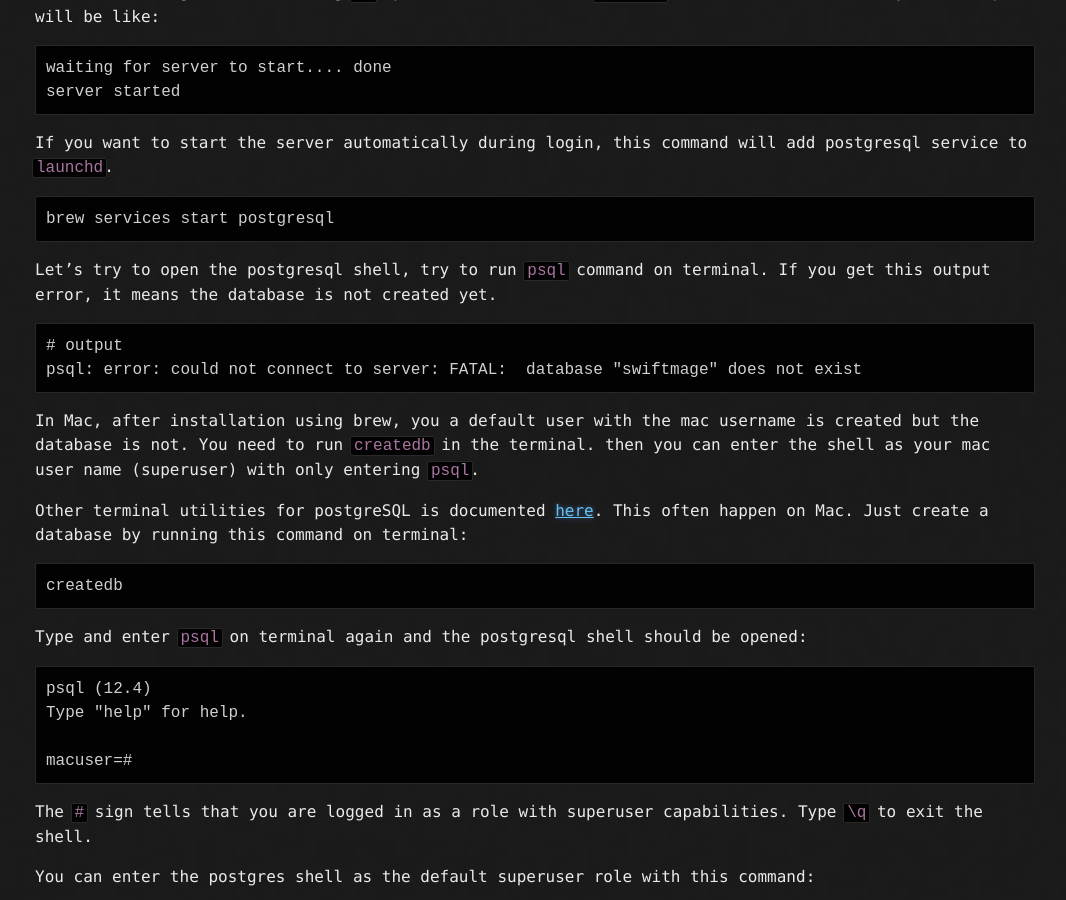
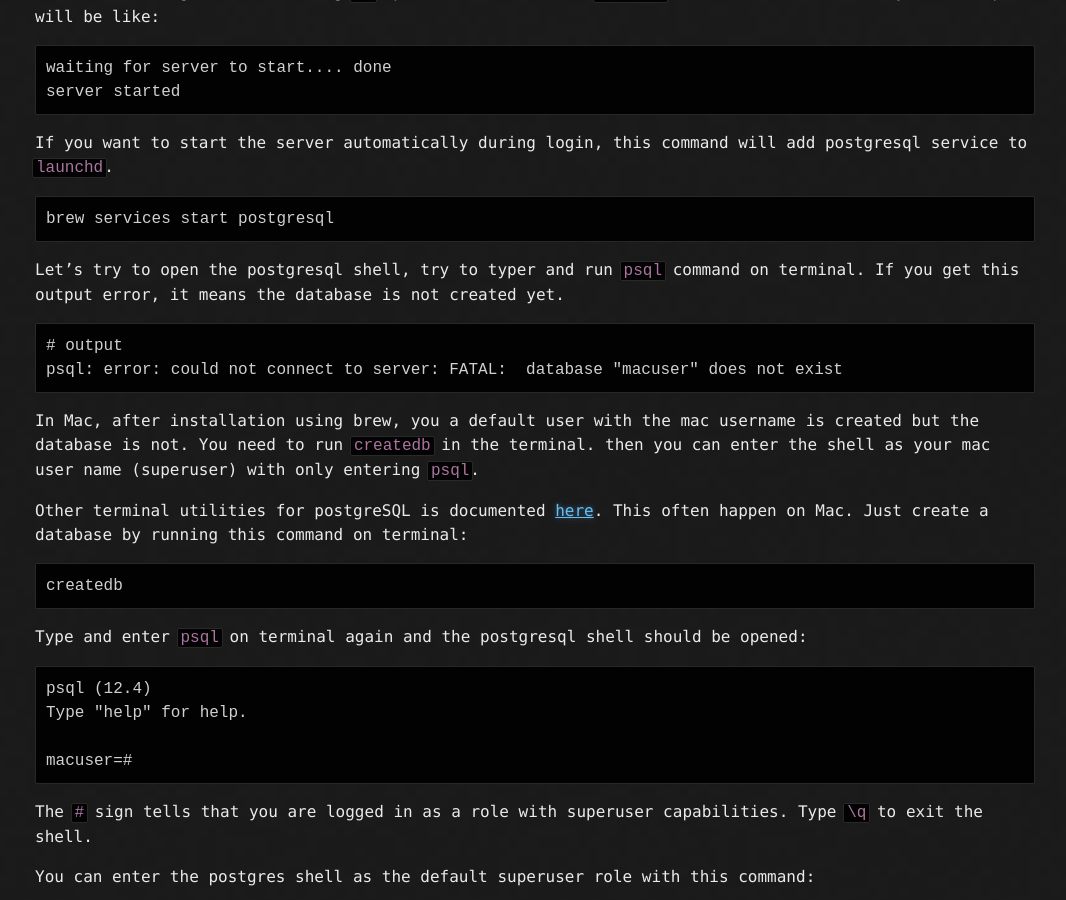
Before and after one commit to mawaliya/mawaliya.github.io, a Jekyll site: the page built from _posts/2020-08-30-getting-started-postgresql-mac.md, in a window 1280 px wide and 900 px high, scrolled down 1762 px. Shown: the whole window, without its empty margins (105-1171 px from the left). Built offline with Jekyll 4.4.1, drawn with Linux system fonts in a browser that asks for light colours.

Commit message:
small fix

````diff
--- a/_posts/2020-08-30-getting-started-postgresql-mac.md
+++ b/_posts/2020-08-30-getting-started-postgresql-mac.md
@@ -90,12 +90,12 @@ If you want to start the server automatically during login, this command will ad
 brew services start postgresql
 ```
 
-Let's try to open the postgresql shell, try to run `psql` command on terminal.
+Let's try to open the postgresql shell, try to typer and run `psql` command on terminal.
 If you get this output error, it means the database is not created yet.
 
 ```
 # output
-psql: error: could not connect to server: FATAL:  database "swiftmage" does not exist
+psql: error: could not connect to server: FATAL:  database "macuser" does not exist
 ```
 
 In Mac, after installation using brew, you a default user with the mac username is created but the database is not. You need to run `createdb` in the terminal. then you can enter the shell as your mac user name (superuser) with only entering `psql`.
````
